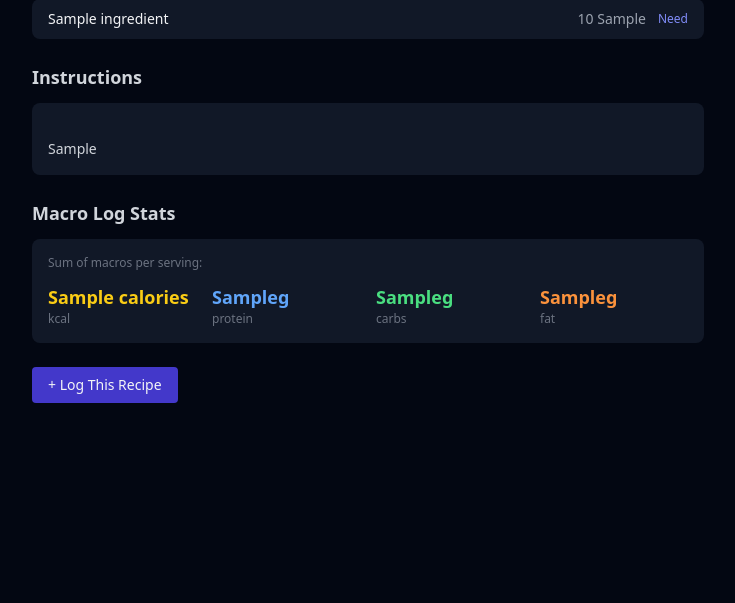
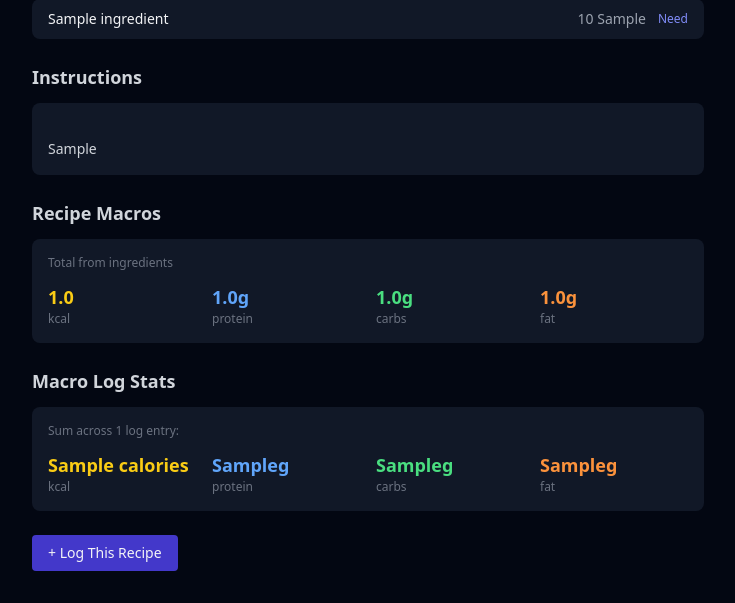
Before and after one commit to Wylderfan/grocery-app, a Flask app: template app/templates/recipes/view.html in a window 1280 px wide. Shown: the part 282-885 px from the top of the page, without its empty margins (120-855 px from the left). Before the commit the page ends 685 px from the top, so only its background shows below. Run offline with Flask 3, Linux system fonts and the light colour scheme; tables that the repository leaves empty hold one stand-in row (values such as "Sample post"); the template is opened without the code that fills it: values that come from a table or form of the project are taken from there, most other values are stand-ins (such as "Sample title", 1, 10 or a date in 2020); some libraries are stand-ins or nearby versions.

Commit message:
feat: cache recipe macros in DB columns at write time (closes #10)
Add cached_calories, cached_protein_g, cached_carbs_g, cached_fat_g,
and macros_complete columns to the Recipe model. A new cache_macros()
method computes totals from linked grocery per-unit data and persists
them; it is called on every recipe create and edit (ingredients are
flushed first so the calculation sees the latest set). Read paths
(recipe list, recipe view, macro log add form) now use stored columns
instead of the live-computed property. Migration SQL for both MySQL and
SQLite is included as a comment block next to the new columns.

Co-Authored-By: Claude Sonnet 4.6 <noreply@anthropic.com>

```diff
--- a/app/blueprints/recipes.py
+++ b/app/blueprints/recipes.py
@@ -49,7 +49,6 @@ def view(recipe_id):
     log_count = len(entries)
     log_sum = None
     if log_count:
-        # TODO make this fetch from recipe entry in db once macro columns are added
         log_sum = {
             "calories":  round(sum(e.calories  or 0 for e in entries), 1),
             "protein_g": round(sum(e.protein_g or 0 for e in entries), 1),
@@ -94,6 +93,8 @@ def add():
         db.session.flush()  # get recipe.id before adding ingredients
 
         _save_ingredients(recipe.id, profile)
+        db.session.flush()  # make ingredients visible to cache_macros
+        recipe.cache_macros()
 
         try:
             db.session.commit()
@@ -144,6 +145,8 @@ def edit(recipe_id):
         # Replace all ingredients with the submitted set
         RecipeIngredient.query.filter_by(recipe_id=recipe.id).delete()
         _save_ingredients(recipe.id, profile)
+        db.session.flush()  # make new ingredients visible to cache_macros
+        recipe.cache_macros()
 
         try:
             db.session.commit()
--- a/app/templates/recipes/view.html
+++ b/app/templates/recipes/view.html
@@ -69,11 +69,40 @@
   </div>
   {% endif %}
 
+  <!-- Cached recipe macros (computed from ingredients at save time) -->
+  {% if recipe.cached_calories is not none %}
+  <h2 class="text-lg font-semibold text-gray-300 mb-3">Recipe Macros</h2>
+  <div class="bg-gray-900 rounded-lg px-4 py-4 mb-6">
+    <p class="text-xs text-gray-500 mb-3">
+      Total from ingredients
+      {%- if not recipe.macros_complete %} <span class="text-yellow-600">(incomplete — some ingredients missing macro data)</span>{% endif %}
+    </p>
+    <div class="grid grid-cols-4 gap-4">
+      <div class="flex flex-col">
+        <span class="text-lg font-bold text-yellow-400">{{ recipe.cached_calories }}</span>
+        <span class="text-xs text-gray-500">kcal</span>
+      </div>
+      <div class="flex flex-col">
+        <span class="text-lg font-bold text-blue-400">{{ recipe.cached_protein_g }}g</span>
+        <span class="text-xs text-gray-500">protein</span>
+      </div>
+      <div class="flex flex-col">
+        <span class="text-lg font-bold text-green-400">{{ recipe.cached_carbs_g }}g</span>
+        <span class="text-xs text-gray-500">carbs</span>
+      </div>
+      <div class="flex flex-col">
+        <span class="text-lg font-bold text-orange-400">{{ recipe.cached_fat_g }}g</span>
+        <span class="text-xs text-gray-500">fat</span>
+      </div>
+    </div>
+  </div>
+  {% endif %}
+
   <!-- Macro log stats (from logged entries) -->
   {% if log_count %}
   <h2 class="text-lg font-semibold text-gray-300 mb-3">Macro Log Stats</h2>
   <div class="bg-gray-900 rounded-lg px-4 py-4 mb-6">
-    <p class="text-xs text-gray-500 mb-3">Sum of macros per serving:</p>
+    <p class="text-xs text-gray-500 mb-3">Sum across {{ log_count }} log {{ 'entry' if log_count == 1 else 'entries' }}:</p>
     <div class="grid grid-cols-4 gap-4">
       <div class="flex flex-col">
         <span class="text-lg font-bold text-yellow-400">{{ log_sum.calories }}</span>
```
Also changed, not shown: app/models.py (+50 -0 lines), app/templates/macros/add.html (+18 -1 lines), app/templates/recipes/index.html (+11 -0 lines).
